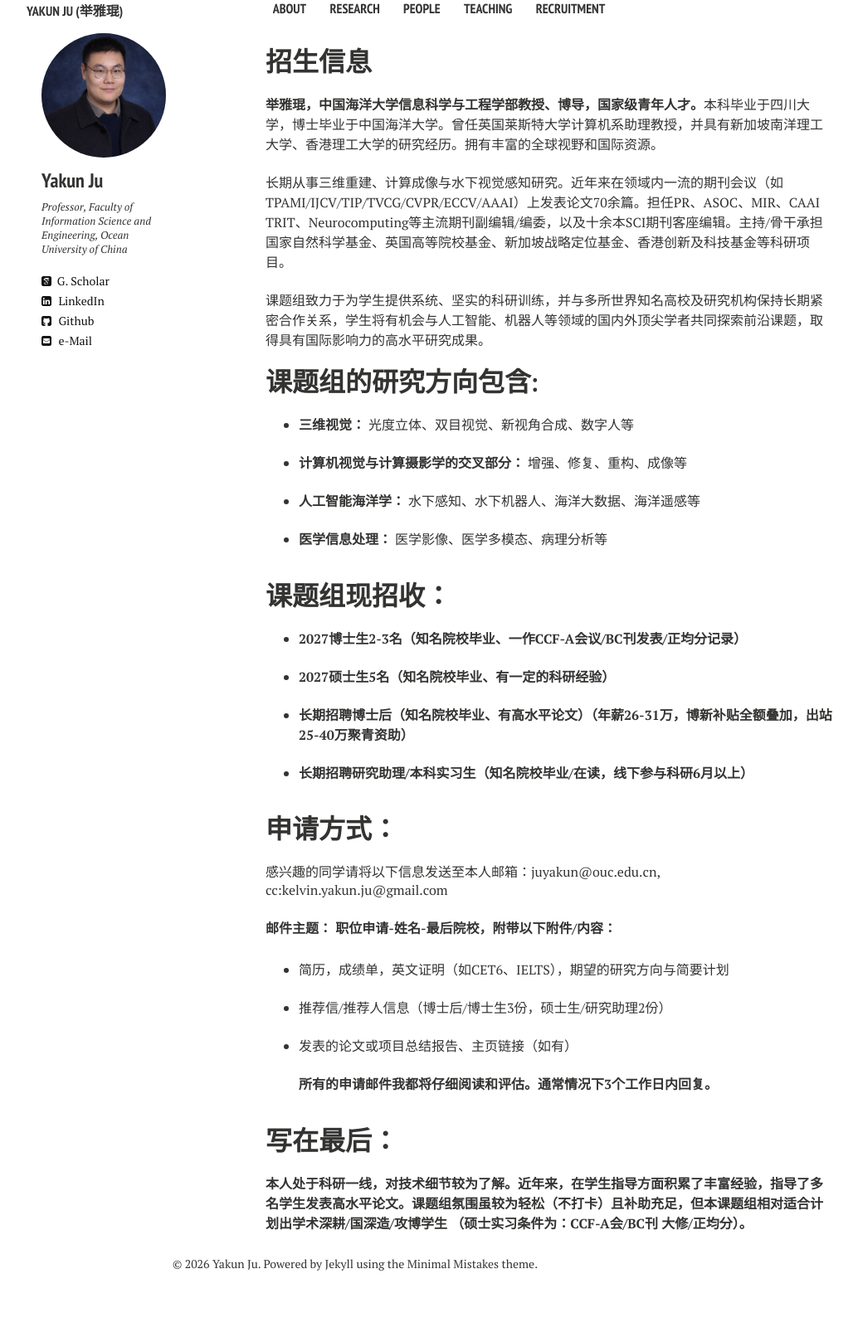
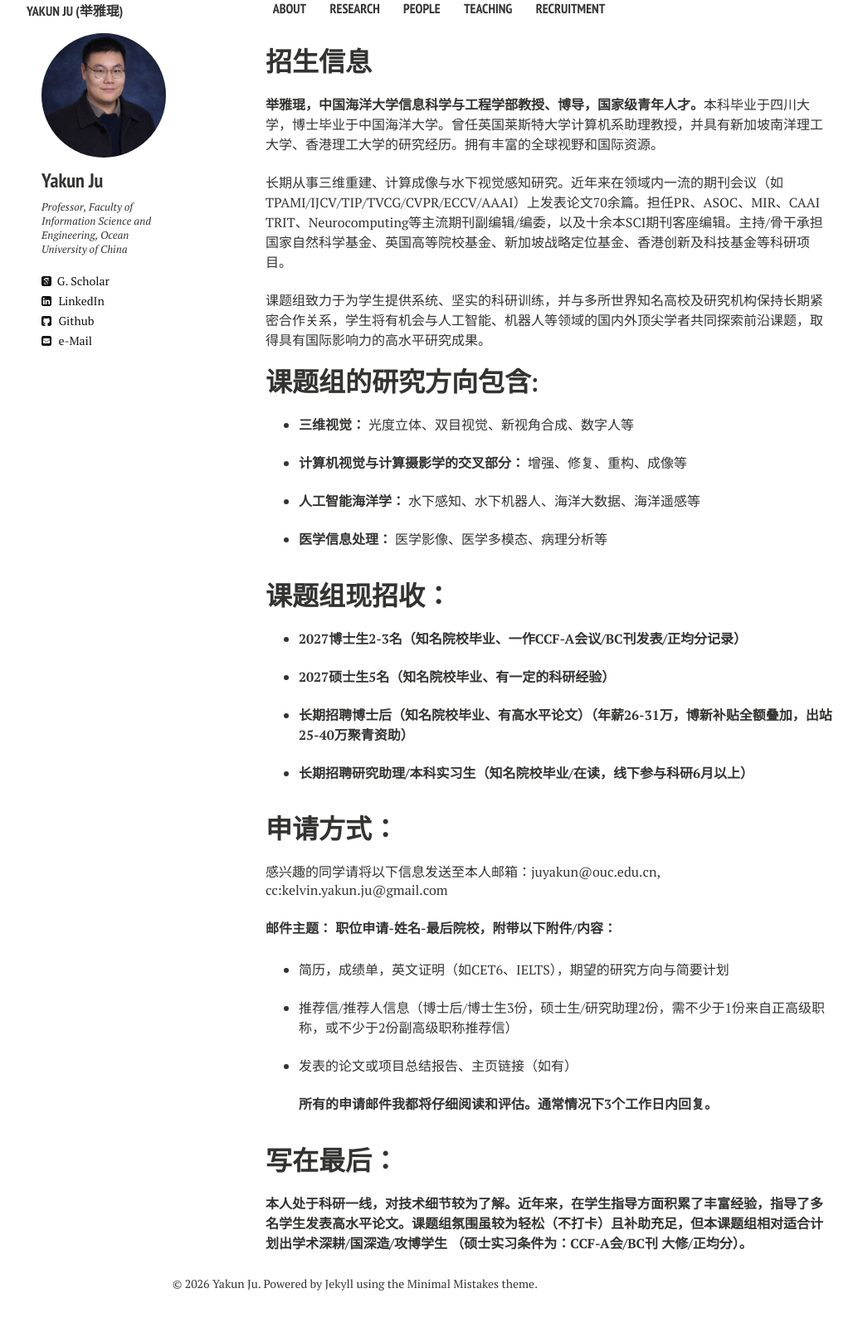
Before and after one commit to juyakun/juyakun.github.io, a Jekyll site: the page built from recruitment.md, in a window 1280 px wide. Shown: the whole page at 83% size, without its empty margins (112-1146 px from the left). Built offline with Jekyll 4.4.1, drawn with Linux system fonts in a browser that asks for light colours; nearby versions of some CDN libraries; before the commit the page ends 1582 px from its top, so only the background shows below that.

Commit message:
Clarify recommendation letter requirements
Updated requirements for recommendation letters to specify the need for at least one from a senior title or two from associate titles.

```diff
--- a/recruitment.md
+++ b/recruitment.md
@@ -55,7 +55,7 @@ comments: false
 -  简历，成绩单，英文证明（如CET6、IELTS），期望的研究方向与简要计划
 <br>
 <br>
--  推荐信/推荐人信息（博士后/博士生3份，硕士生/研究助理2份）
+-  推荐信/推荐人信息（博士后/博士生3份，硕士生/研究助理2份，需不少于1份来自正高级职称，或不少于2份副高级职称推荐信）
 <br>
 <br>
 -  发表的论文或项目总结报告、主页链接（如有）
```
